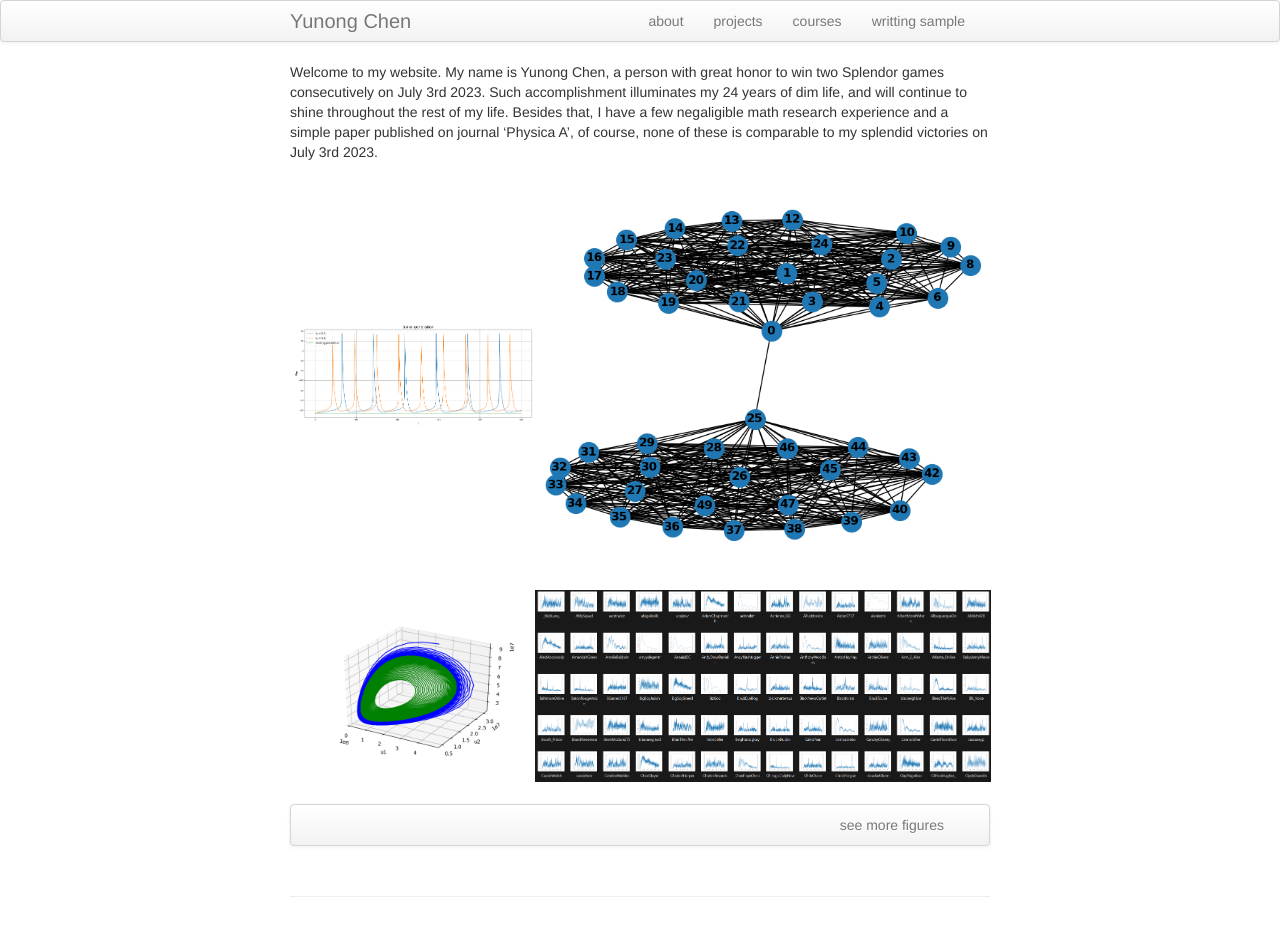
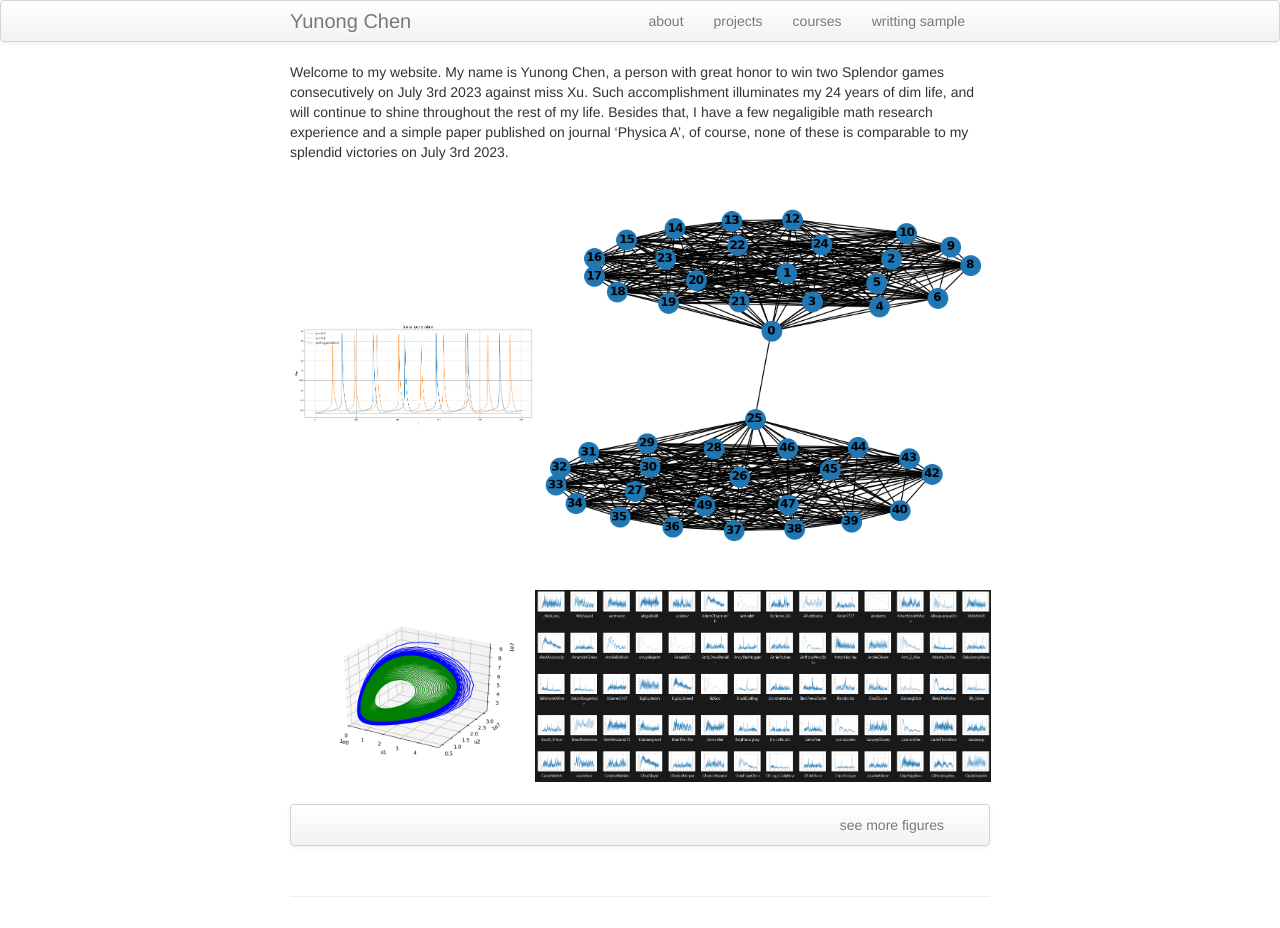
Before and after one commit to yunongch/yunongch.github.io, a Jekyll site: the page built from index.md, in a window 1280 px wide. Built offline with Jekyll 4.4.1, drawn with Linux system fonts in a browser that asks for light colours.

Commit message:
Update index.md

```diff
--- a/index.md
+++ b/index.md
@@ -5,7 +5,7 @@ description: Yunong Chen is a master student majored in applied math at Columbia
 keywords: statistics, data analytics
 ---
 
-Welcome to my website. My name is Yunong Chen, a person with great honor to win two Splendor games consecutively on July 3rd 2023. Such accomplishment illuminates my 24 years of dim life, and will continue to shine throughout the rest of my life. Besides that, I have a few negaligible math research experience and a simple paper published on journal 'Physica A', of course, none of these is comparable to my splendid victories on July 3rd 2023.
+Welcome to my website. My name is Yunong Chen, a person with great honor to win two Splendor games consecutively on July 3rd 2023 against miss Xu. Such accomplishment illuminates my 24 years of dim life, and will continue to shine throughout the rest of my life. Besides that, I have a few negaligible math research experience and a simple paper published on journal 'Physica A', of course, none of these is comparable to my splendid victories on July 3rd 2023.
 
 
 >>>>>>>
```
